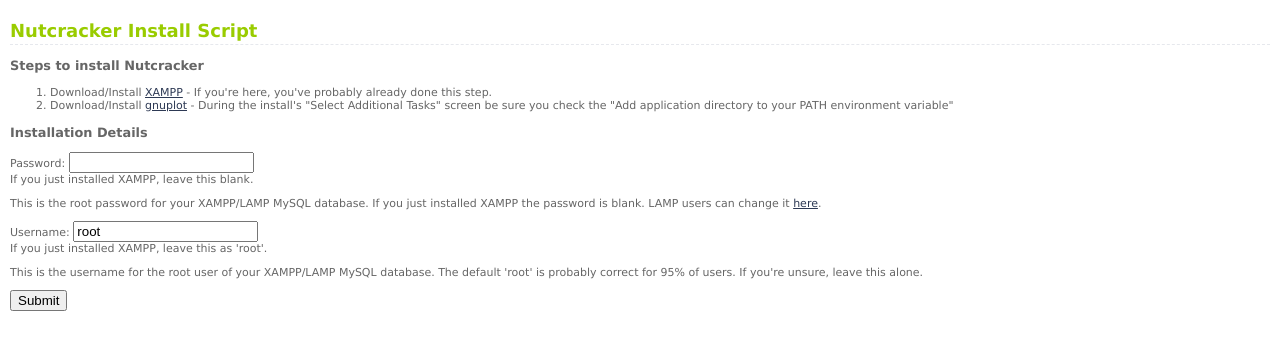
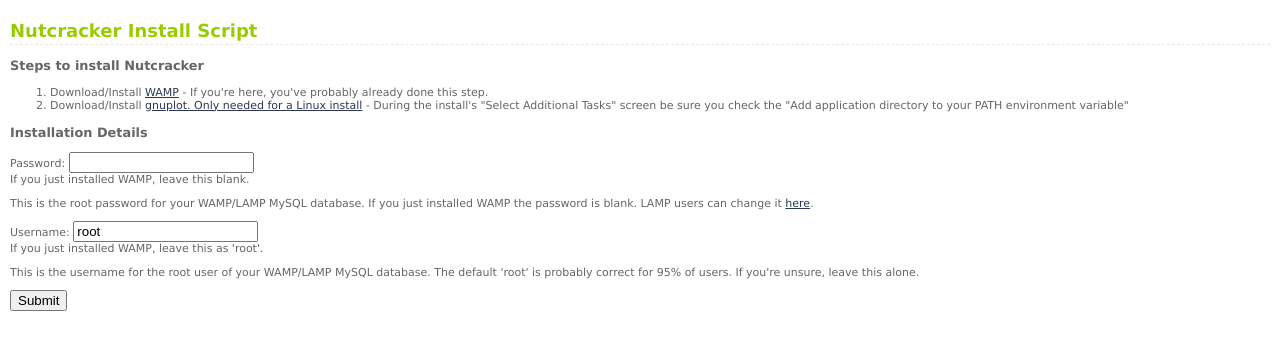
Before and after one commit to smeighan/nutcracker, a PHP site: page /nutcracker/install.php in a window 1280 px wide. Shown: the top 350 px of the page. Run offline with PHP 8.4, Linux system fonts and the light colour scheme.

Commit message:
some formatting fixes

```diff
--- a/install.php
+++ b/install.php
@@ -36,9 +36,9 @@ if($_SERVER['HTTP_HOST'] != 'localhost')
 			<h3>Steps to install Nutcracker</h3>
 			<p>
 			<ol>
-			<li>Download/Install <a href="http://sourceforge.net/projects/xampp/">XAMPP</a> - If you're
+			<li>Download/Install <a href="http://www.wampserver.com/en/">WAMP</a> - If you're
 			here, you've probably already done this step.</li>
-			<li>Download/Install <a href="http://sourceforge.net/projects/gnuplot/files/latest/download?source=files">gnuplot</a> -
+			<li>Download/Install <a href="http://sourceforge.net/projects/gnuplot/files/latest/download?source=files">gnuplot. Only needed for a Linux install</a> -
 			During the install's "Select Additional Tasks" screen be sure you check
 			the "Add application directory to your PATH environment variable"</li>
 			</ol>
@@ -54,20 +54,20 @@ if($_SERVER['HTTP_HOST'] != 'localhost')
 		<p>
 		Password: <input type="password" name="root_pass" value="<?php
 		echo (!empty($_POST['root_pass']) ? $_POST['root_pass'] : ''); ?>" /><br />
-		If you just installed XAMPP, leave this blank.
+		If you just installed WAMP, leave this blank.
 		</p>
 		<p>
-		This is the root password for your XAMPP/LAMP MySQL database.  If you just
-		installed XAMPP the password is blank.  LAMP users can change it
-		<a href="http://localhost/security/xamppsecurity.php">here</a>.
+		This is the root password for your WAMP/LAMP MySQL database.  If you just
+		installed WAMP the password is blank.  LAMP users can change it
+		<a href="http://localhost/security/WAMPsecurity.php">here</a>.
 		</p>
 		<p>
 		Username: <input type="text" name="root_user" value="<?php
 		echo (!empty($_POST['root_user']) ? $_POST['root_user'] : 'root'); ?>" /><br />
-		If you just installed XAMPP, leave this as 'root'.
+		If you just installed WAMP, leave this as 'root'.
 		</p>
 		<p>
-		This is the username for the root user of your XAMPP/LAMP MySQL database.  The
+		This is the username for the root user of your WAMP/LAMP MySQL database.  The
 		default 'root' is probably correct for 95% of users.
 		If you're unsure, leave this alone.
 		</p>
```
